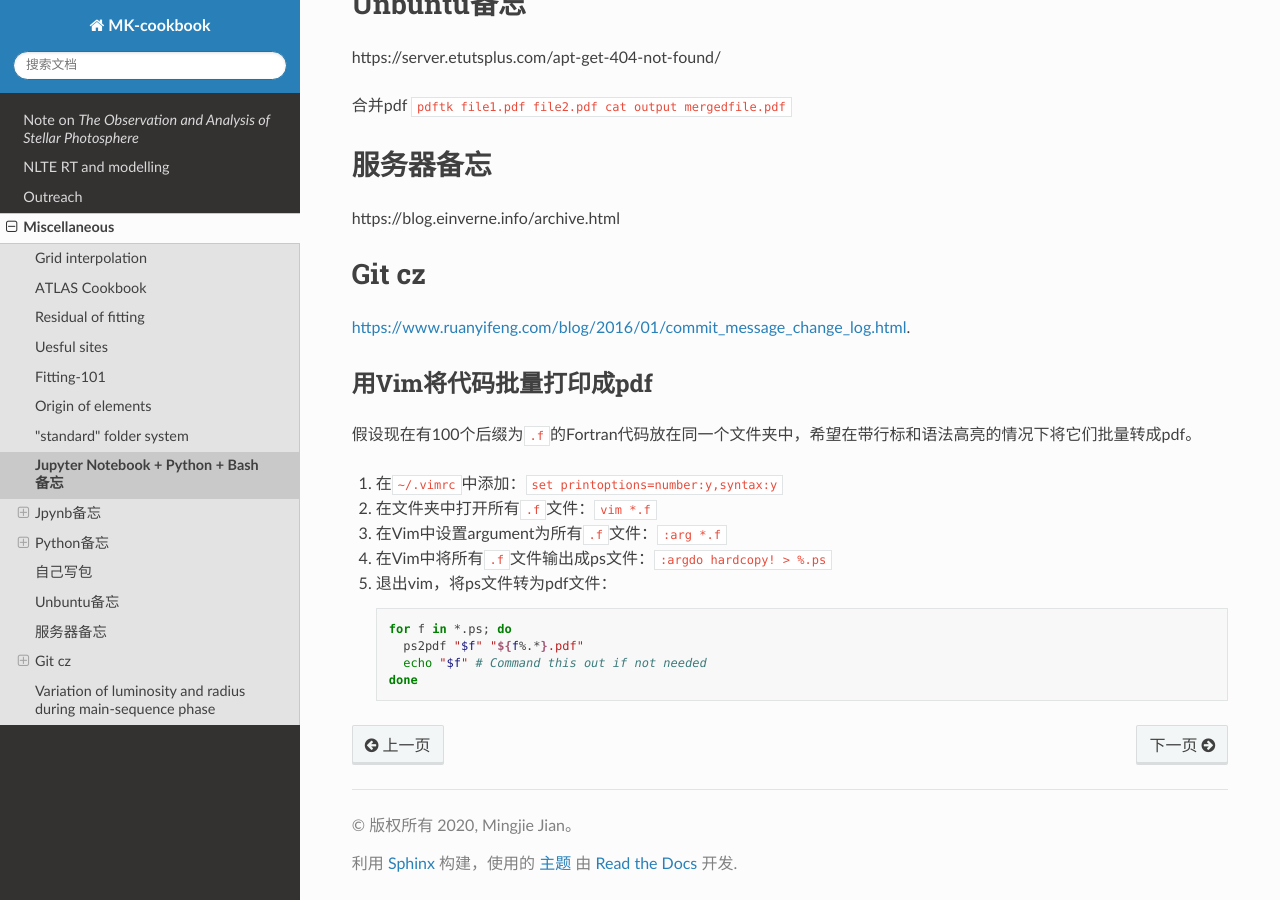
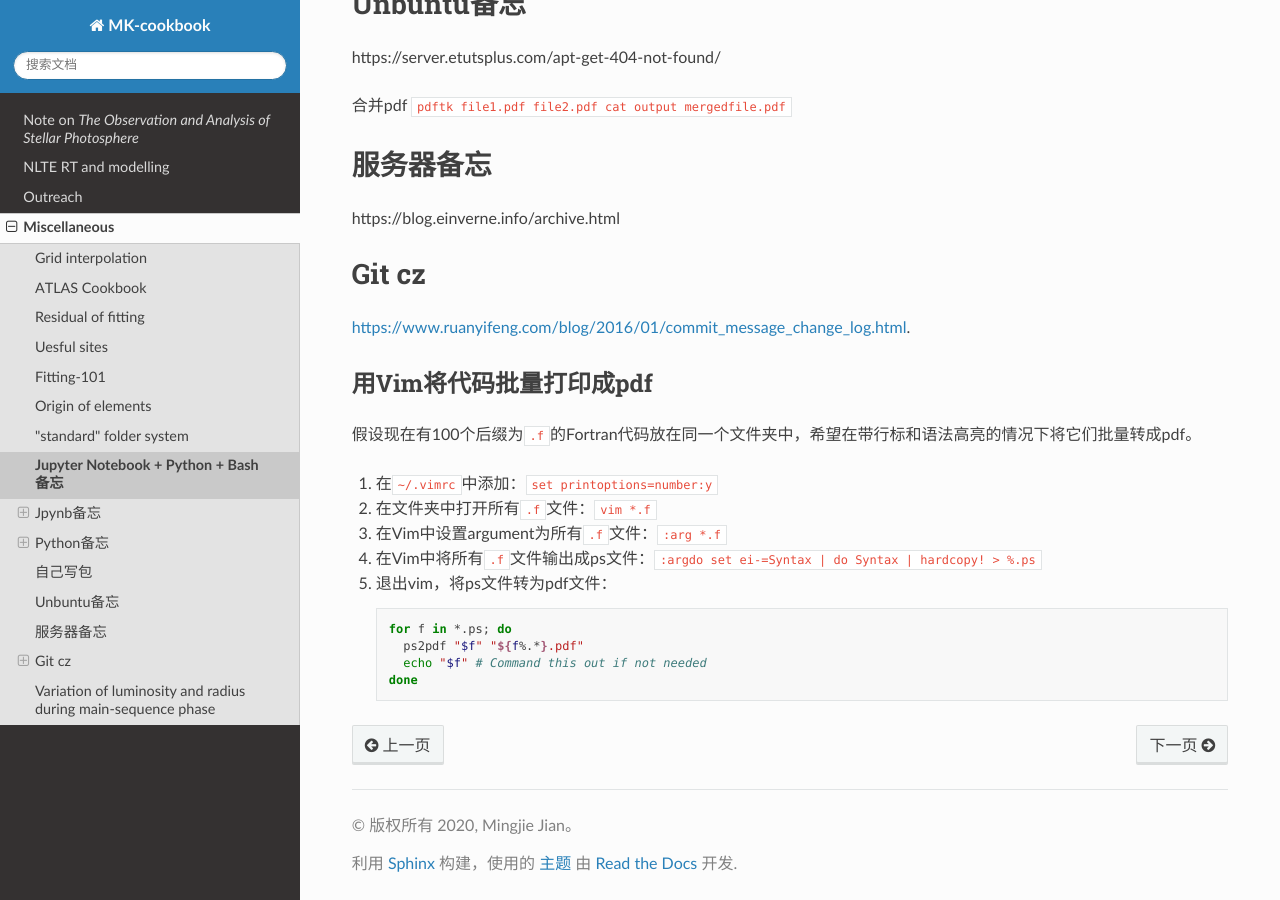
Before and after one commit to MingjieJian/mk_cookbook, a Sphinx documentation site: the page built from source/Miscellaneous/python.md, in a window 1280 px wide and 900 px high, scrolled down 4272 px. Built offline with Sphinx 7.4.7 and the Read the Docs theme 2.0.0, drawn with Linux system fonts in a browser that asks for light colours; pages that are not in the unit, such as notebooks, are missing from menus.

Commit message:
renew python

````diff
--- a/source/Miscellaneous/python.md
+++ b/source/Miscellaneous/python.md
@@ -199,10 +199,10 @@ https://blog.einverne.info/archive.html
 
 假设现在有100个后缀为`.f`的Fortran代码放在同一个文件夹中，希望在带行标和语法高亮的情况下将它们批量转成pdf。
 
-1. 在`~/.vimrc`中添加：`set printoptions=number:y,syntax:y`
+1. 在`~/.vimrc`中添加：`set printoptions=number:y`
 2. 在文件夹中打开所有`.f`文件：`vim *.f`
 3. 在Vim中设置argument为所有`.f`文件：`:arg *.f`
-4. 在Vim中将所有`.f`文件输出成ps文件：`:argdo hardcopy! > %.ps`
+4. 在Vim中将所有`.f`文件输出成ps文件：`:argdo set ei-=Syntax | do Syntax | hardcopy! > %.ps`
 5. 退出vim，将ps文件转为pdf文件：
     ```sh
     for f in *.ps; do
````
